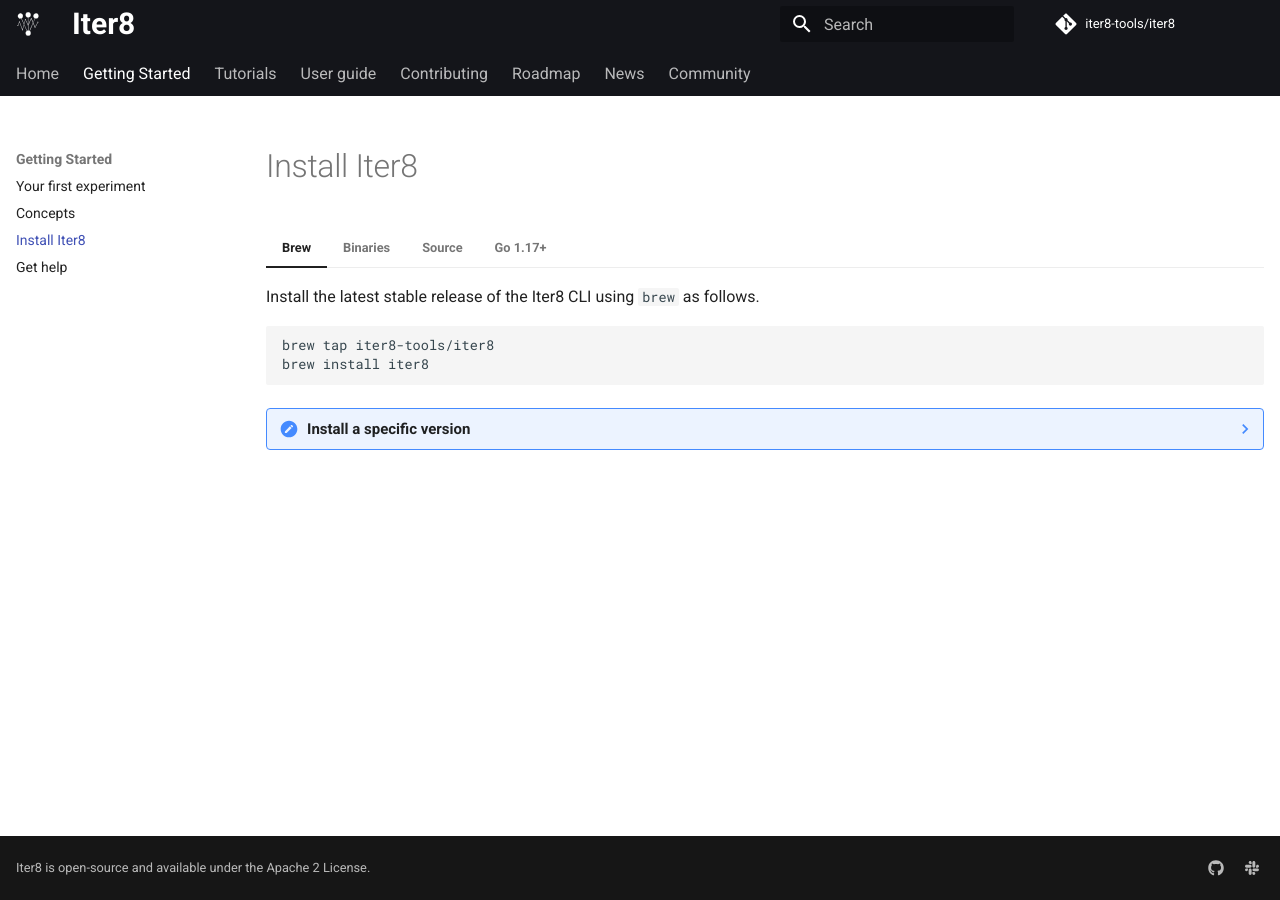
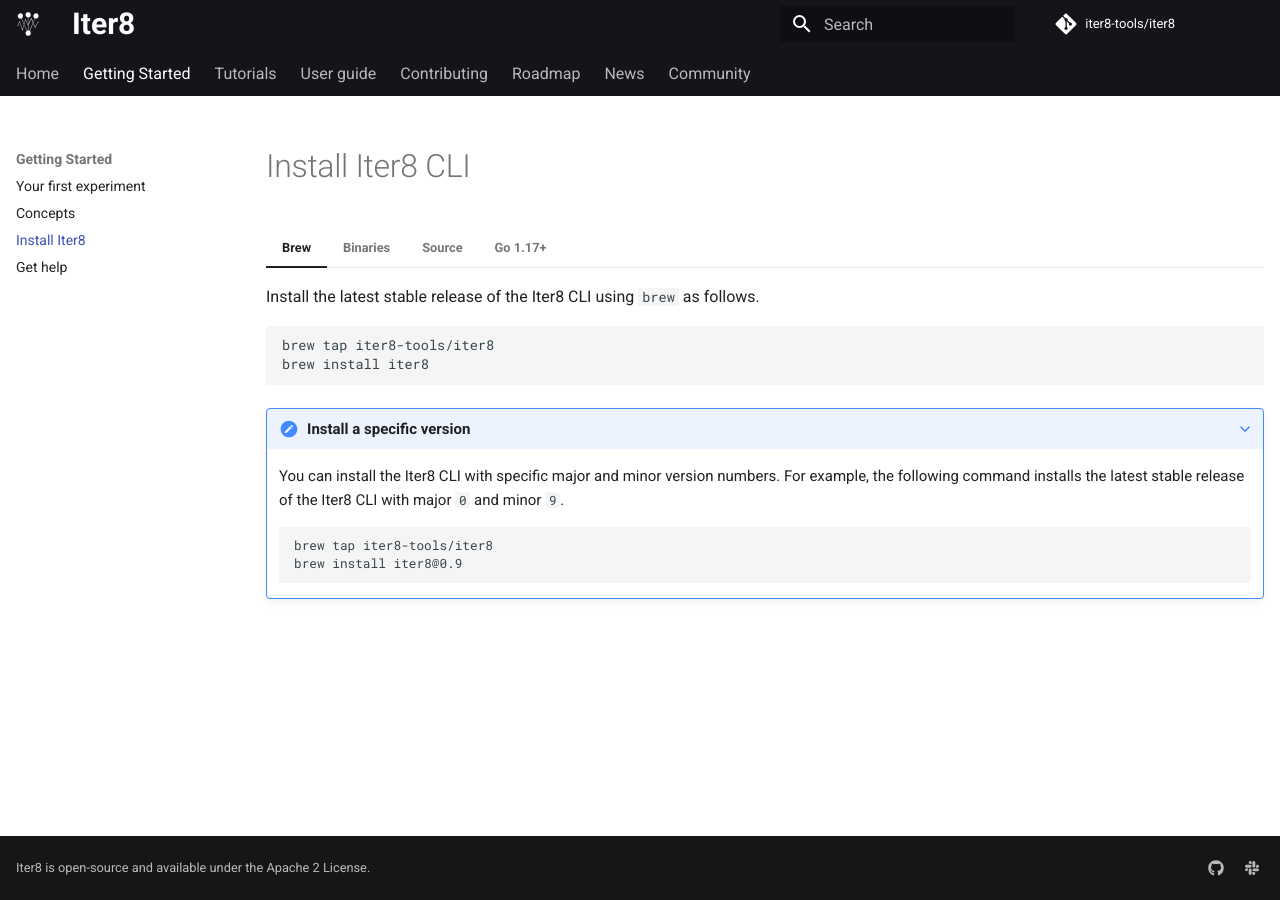
Before and after one commit to iter8-tools/docs, an MkDocs documentation site: the page built from docs/getting-started/install.md, in a window 1280 px wide. Built offline with MkDocs 1.6.1 and Material for MkDocs 9.7.7, drawn with Linux system fonts in a browser that asks for light colours; comment, search, counter and statistics services are not loaded; the version menu is left out.

Commit message:
concepts and install
Signed-off-by: Srinivasan Parthasarathy <spartha@us.ibm.com>

````diff
--- a/docs/getting-started/install.md
+++ b/docs/getting-started/install.md
@@ -5,7 +5,7 @@
 - toc
 ---
 
-# Install Iter8
+# Install Iter8 CLI
 
 === "Brew"
     Install the latest stable release of the Iter8 CLI using `brew` as follows.
@@ -15,22 +15,50 @@
     brew install iter8
     ```
 
-    ??? note "Install a specific version"
-        You can install the latest stable release of the Iter8 CLI with specific major and minor version numbers. For example, the following command installs the latest stable release of the Iter8 CLI with major `0` and minor `8`.
+    ???+ note "Install a specific version"
+        You can install the Iter8 CLI with specific major and minor version numbers. For example, the following command installs the latest stable release of the Iter8 CLI with major `0` and minor `9`.
         ```shell
         brew tap iter8-tools/iter8
-        brew install iter8@0.8
+        brew install iter8@0.9
         ```
 
 === "Binaries"
-    Pre-compiled Iter8 binaries for many platforms are available [here](https://github.com/iter8-tools/iter8/releases). Uncompress the iter8-X-Y.tar.gz archive for your platform, and move the `iter8` binary to any folder in your PATH.
+    Replace `${TAG}` below with the [latest or any desired Iter8 release tag](https://github.com/iter8-tools/iter8/releases). For example,
+    ```shell
+    export TAG=v0.9.0
+    ```
+
+    === "darwin-amd64 (MacOS)"
+        ```shell
+        wget -qO- https://github.com/iter8-tools/iter8/releases/download/${TAG}/iter8-darwin-amd64.tar.gz | tar xvz -
+        ```
+        Move `darwin-amd64/iter8` to any directory in your `PATH`.
+
+    === "linux-amd64"
+        ```shell
+        wget -qO- https://github.com/iter8-tools/iter8/releases/download/${TAG}/iter8-linux-amd64.tar.gz | tar xvz -
+        ```
+        Move `linux-amd64/iter8` to any directory in your `PATH`.
+
+    === "linux-386"
+        ```shell
+        wget -qO- https://github.com/iter8-tools/iter8/releases/download/${TAG}/iter8-linux-386.tar.gz | tar xvz -
+        ```
+        Move `linux-386/iter8` to any directory in your `PATH`.
+
+    === "windows-amd64"
+        ```shell
+        wget -qO- https://github.com/iter8-tools/iter8/releases/download/${TAG}/iter8-windows-amd64.tar.gz | tar xvz -
+        ```
+        Move `windows-amd64/iter8.exe` to any directory in your `PATH`.
+
 
 === "Source"
-    Build Iter8 from source as follows. Go `1.17+` is a pre-requisite.
+    Build the Iter8 CLI from source as follows. Go `1.17+` is a pre-requisite.
     ```shell
-    # you can replace master with a specific tag such as v0.8.29
-    export REF=master
-    https://github.com/iter8-tools/iter8.git?ref=$REF
+    # you can replace master with a specific tag such as v0.9.0
+    export TAG=master
+    https://github.com/iter8-tools/iter8.git?ref=${TAG}
     cd iter8
     make install
     ```
@@ -43,8 +71,8 @@
     ```
     You can now run `iter8` (from your gopath bin/ directory)
 
-    ??? note "Install a specific version"
-        You can also install Iter8 CLI with a specific tag. For example, the following command installs version `0.8.29` of the Iter8 CLI.
+    ???+ note "Install a specific version"
+        You can also install Iter8 CLI with a specific tag. For example, the following command installs version `0.9.0` of the Iter8 CLI.
         ```shell
-        go install github.com/iter8-tools/iter8@v0.8.29
+        go install github.com/iter8-tools/iter8@v0.9.0
         ```
--- a/docs/stylesheets/main.css
+++ b/docs/stylesheets/main.css
@@ -43,17 +43,22 @@
 .mdx-hero .md-button {
   margin-top: 1rem;
   margin-right: 0.5rem;
-  color: var(--md-primary-bg-color);
+  color: inherit;
 }
 .mdx-hero .md-button:focus, .mdx-hero .md-button:hover {
   color: var(--md-accent-bg-color);
   background-color: var(--md-accent-fg-color);
   border-color: var(--md-accent-fg-color);
 }
-.mdx-hero .md-button--primary {
-  color: #894da8;
-  background-color: var(--md-primary-bg-color);
-  border-color: var(--md-primary-bg-color);
+.mdx-hero .md-button--reverse {
+  color: var(--md-accent-bg-color);
+  background-color: var(--md-accent-fg-color);
+  border-color: var(--md-accent-fg-color);
+}
+.mdx-hero .md-button--reverse:focus, .mdx-hero .md-button--reverse:hover {
+  color: inherit;
+  background-color: inherit;
+  border-color: inherit;
 }
 .mdx-hero .text-large {
   font-size: 1rem;
--- a/overrides/home.html
+++ b/overrides/home.html
@@ -70,11 +70,11 @@
         </h2>
 
         <a href="{{ base_url }}/getting-started/your-first-experiment" title="Get started"
-          class="md-button md-button--primary text-large">
+          class="md-button text-large">
           Get started in seconds
         </a>
 
-        <a href="https://github.com/iter8-tools/iter8" title="star" class="md-button text-large">
+        <a href="https://github.com/iter8-tools/iter8" title="star" class="md-button md-button--reverse text-large">
           <span class="twemoji">
             {% include ".icons/material/star.svg" %}
           </span>
````
Also changed, not shown: docs/getting-started/concepts.md (+5 -5 lines), docs/getting-started/your-first-experiment.md (+38 -6 lines), 1 other file.
